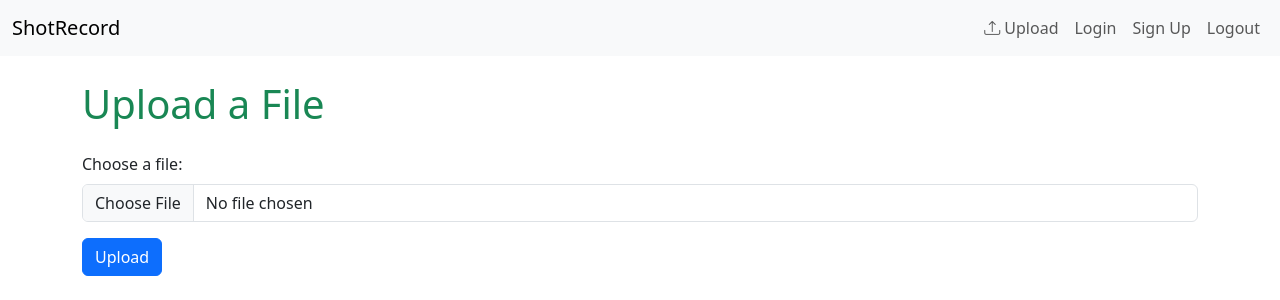
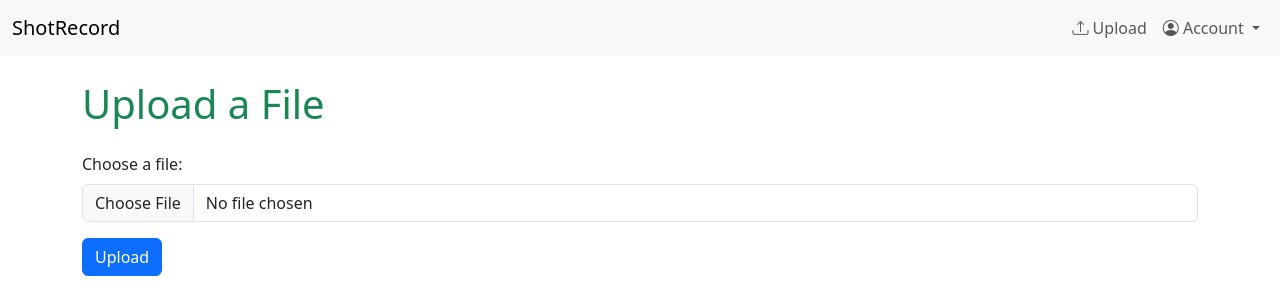
Before and after one commit to ptrktn/shotrecord, a Flask app: page /upload in a window 1280 px wide. Shown: the top 300 px of the page. Run offline with Flask 3, Linux system fonts and the light colour scheme; the visitor is signed in with stand-in values (Sample User, id 1).

Commit message:
Add user dropdown menu

```diff
--- a/templates/base.html
+++ b/templates/base.html
@@ -14,9 +14,17 @@
             <a class="navbar-brand" href="#">ShotRecord</a>
             <ul class="navbar-nav ms-auto">
                 <li class="nav-item"><a class="nav-link" href="/upload"><i class="bi bi-upload"></i> Upload</a></li>
-                <li class="nav-item"><a class="nav-link" href="/login">Login</a></li>
-                <li class="nav-item"><a class="nav-link" href="/signup">Sign Up</a></li>
-                <li class="nav-item"><a class="nav-link" href="/logout">Logout</a></li>
+                <li class="nav-item dropdown">
+                    <a class="nav-link dropdown-toggle" href="#" id="userDropdown" role="button" data-bs-toggle="dropdown" aria-expanded="false">
+                        <i class="bi bi-person-circle"></i> Account
+                    </a>
+                    <ul class="dropdown-menu dropdown-menu-end" aria-labelledby="userDropdown">
+                        <li><a class="dropdown-item" href="/login">Login</a></li>
+                        <li><a class="dropdown-item" href="/signup">Sign Up</a></li>
+                        <li><hr class="dropdown-divider"></li>
+                        <li><a class="dropdown-item" href="/logout">Logout</a></li>
+                    </ul>
+                </li>
             </ul>
         </div>
     </nav>
```
